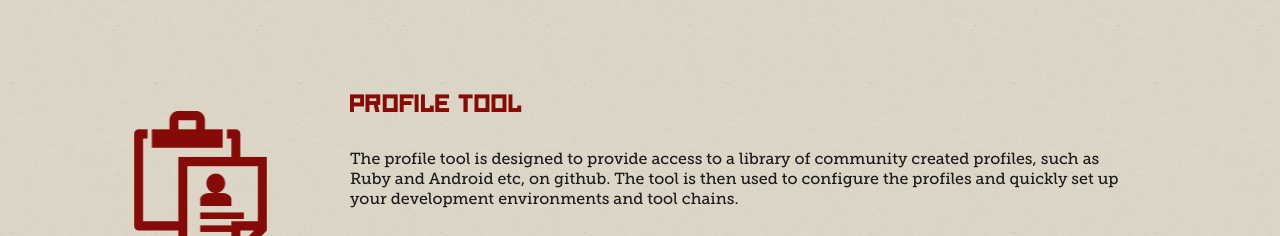
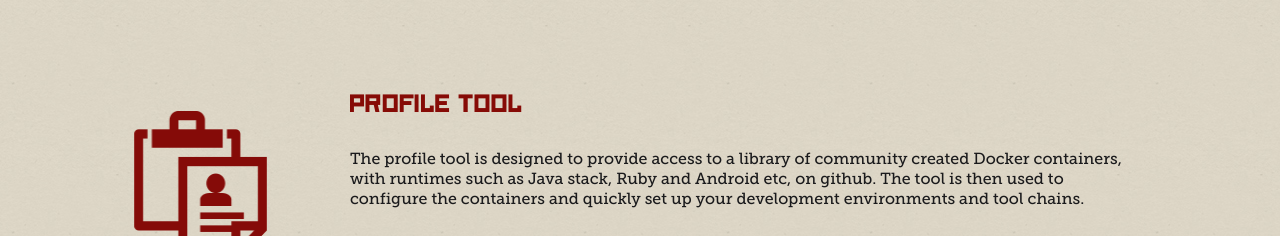
Before and after one commit to PeterOwens/PeterOwens.github.io, a website: page index.html in a window 1280 px wide. Shown: the part 1465-1701 px from the top of the page. Drawn offline with Linux system fonts and the light colour scheme.

Commit message:
first commit

```diff
--- a/index.html
+++ b/index.html
@@ -140,9 +140,9 @@
                         <p class="red-october">PROFILE TOOL</p>
                         <br>
                         <p>The profile tool is designed to provide access to a
-                        library of community created profiles, such as Ruby and
+                        library of community created Docker containers, with runtimes such as Java stack, Ruby and
                         Android etc, on github. The tool is then used to configure
-                        the profiles and quickly set up your development environments
+                        the containers and quickly set up your development environments
                         and tool chains.</p>
                         <br>
                         <p class="text-right"><button class="button" onClick="window.open('https://github.com/sputnik/sputnik-profile', '_blank')"><i class="icon-large icon-github"></i> View on GitHub</button></p>
```
